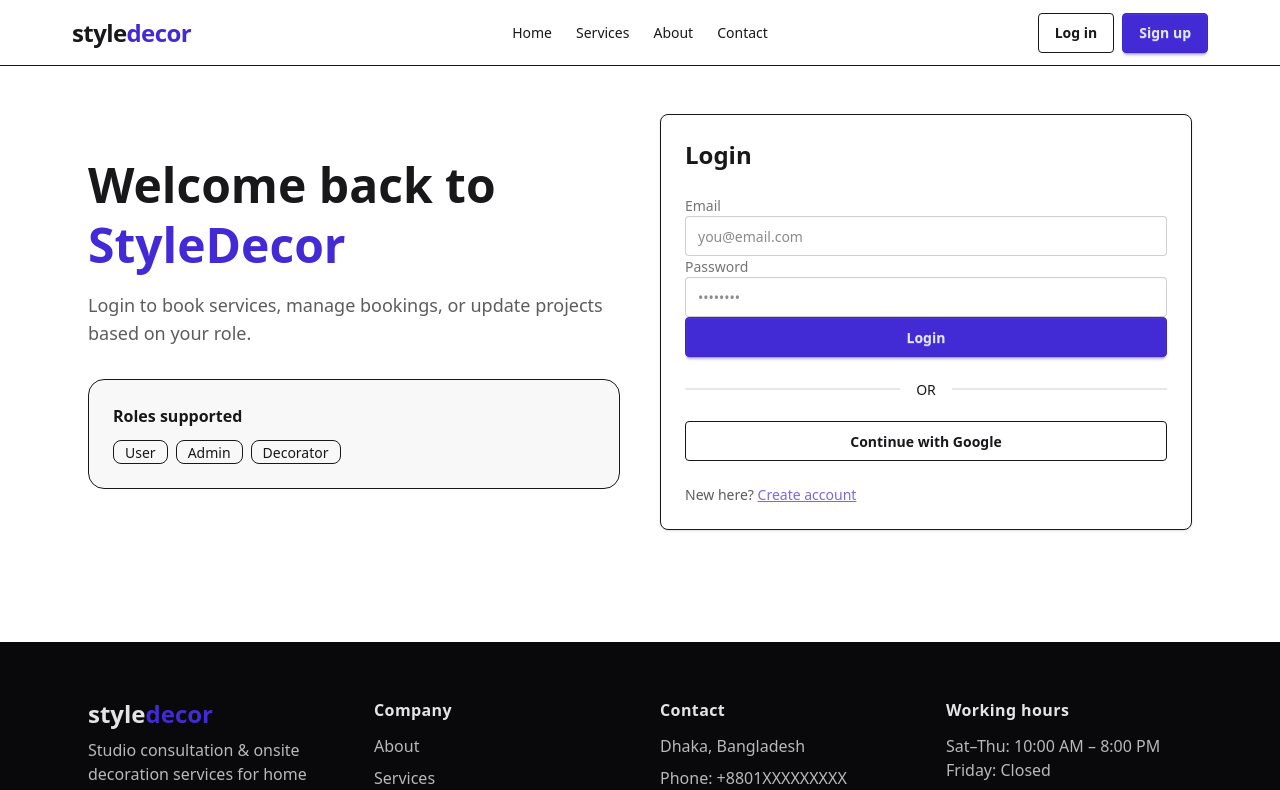
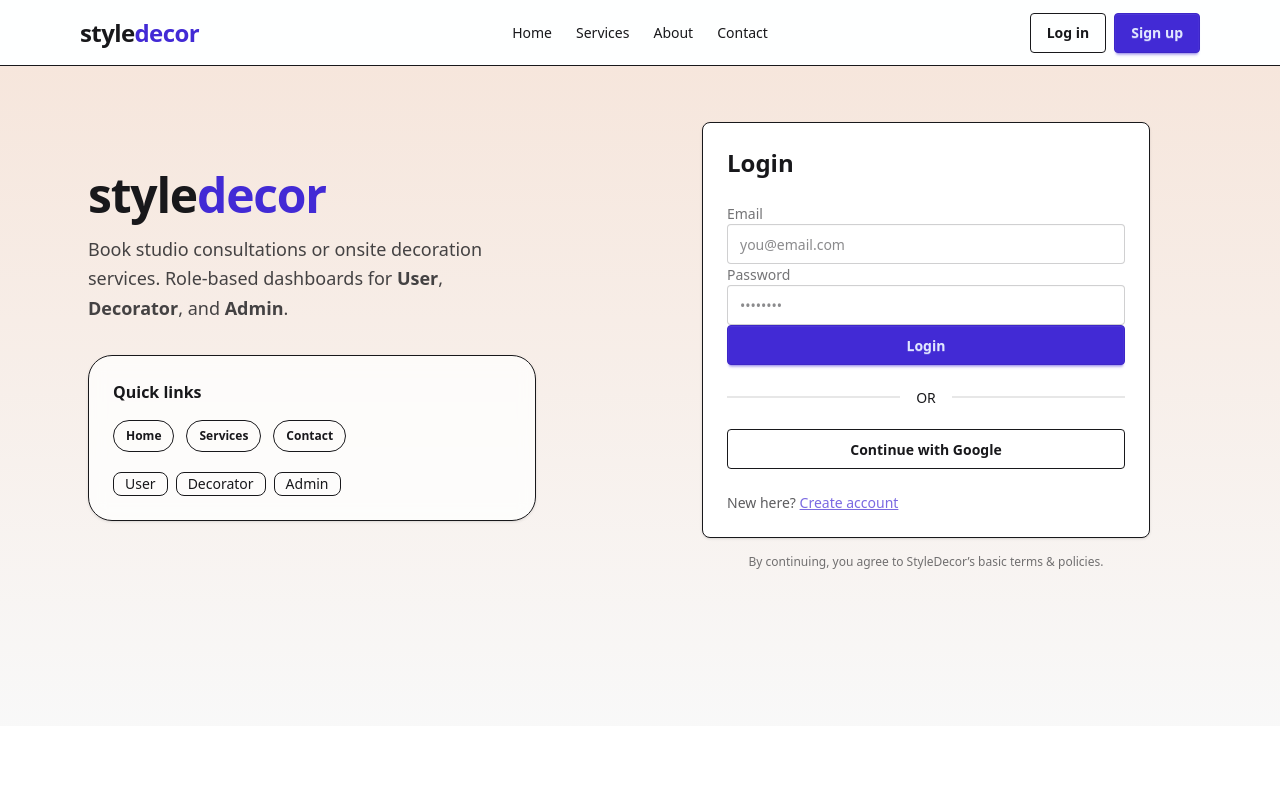
Before and after one commit to radiumSodium/styleDecor-C, a React (Vite) app: page /login in a window 1280 px wide. Shown: the top 790 px of the page. Built offline with nearby package versions, Linux system fonts and the light colour scheme; no server answers.

Commit message:
Reworked auth & payment from stable commit

```diff
--- a/src/components/Navbar.jsx
+++ b/src/components/Navbar.jsx
@@ -2,19 +2,22 @@ import { Link, NavLink, useNavigate } from "react-router-dom";
 import useAuth from "../auth/useAuth";
 
 export default function Navbar() {
-  const { user, logout } = useAuth();
+  const { fbUser, user, loading, logout } = useAuth(); // ✅ use fbUser + user
   const navigate = useNavigate();
 
+  const role = user?.role || "user";
   const dashPath =
-    user?.role === "admin"
+    role === "admin"
       ? "/dashboard/admin"
-      : user?.role === "decorator"
+      : role === "decorator"
       ? "/dashboard/decorator"
       : "/dashboard/user";
 
+  const isLoggedIn = !!fbUser; // ✅ instant UI after firebase login
+
   return (
-    <div className="sticky top-0 z-50 bg-base-100 border-b">
-      <div className="navbar max-w-6xl mx-auto">
+    <div className="sticky top-0 z-50 bg-base-100/90 backdrop-blur border-b">
+      <div className="navbar max-w-6xl mx-auto px-4">
         <div className="navbar-start">
           <Link to="/" className="text-2xl font-black tracking-tight">
             style<span className="text-primary">decor</span>
@@ -39,35 +42,43 @@ export default function Navbar() {
         </div>
 
         <div className="navbar-end gap-2">
-          {user ? (
+          {isLoggedIn ? (
             <>
               <button
                 className="btn btn-ghost"
                 onClick={() => navigate(dashPath)}
+                disabled={loading}
               >
-                Dashboard
+                {loading ? "Loading..." : "Dashboard"}
               </button>
 
               <div className="dropdown dropdown-end">
                 <div tabIndex={0} role="button" className="btn btn-ghost">
                   <div className="avatar">
-                    <div className="w-8 rounded-full">
+                    <div className="w-9 rounded-full ring ring-primary/30 ring-offset-2 ring-offset-base-100">
                       <img
-                        src={user.photoURL || "https://i.pravatar.cc/80"}
+                        src={fbUser?.photoURL || "https://i.pravatar.cc/80"}
                         alt="profile"
                       />
                     </div>
                   </div>
                 </div>
+
                 <ul
                   tabIndex={0}
-                  className="dropdown-content menu bg-base-100 border rounded-box w-52 p-2 shadow"
+                  className="dropdown-content menu bg-base-100 border rounded-box w-56 p-2 shadow"
                 >
+                  <li className="px-3 py-2 text-sm opacity-70">
+                    {fbUser?.displayName || fbUser?.email}
+                    <div className="text-xs opacity-60">Role: {role}</div>
+                  </li>
+
                   <li>
                     <button onClick={() => navigate(dashPath)}>
                       Your account
                     </button>
                   </li>
+
                   <li>
                     <button onClick={logout}>Logout</button>
                   </li>
--- /dev/null
+++ b/src/layouts/AuthLayout.jsx
@@ -0,0 +1,66 @@
+import { Outlet, NavLink } from "react-router-dom";
+
+export default function AuthLayout() {
+  return (
+    <div className="min-h-[calc(100vh-140px)] bg-linear-to-b from-[#f6e6dc] to-base-200">
+      <div className="max-w-6xl mx-auto px-6 py-10 lg:py-14">
+        <div className="grid lg:grid-cols-2 gap-10 items-stretch">
+          {/* Left side */}
+          <div className="hidden lg:flex flex-col justify-center">
+            <div className="text-5xl font-black tracking-tight">
+              style<span className="text-primary">decor</span>
+            </div>
+
+            <p className="mt-4 opacity-80 text-lg leading-relaxed max-w-md">
+              Book studio consultations or onsite decoration services.
+              Role-based dashboards for <b>User</b>, <b>Decorator</b>, and{" "}
+              <b>Admin</b>.
+            </p>
+
+            <div className="mt-8 p-6 rounded-3xl bg-base-100/70 backdrop-blur border shadow-sm max-w-md">
+              <p className="font-semibold">Quick links</p>
+              <div className="mt-4 flex flex-wrap gap-3">
+                <NavLink className="btn btn-sm btn-outline rounded-full" to="/">
+                  Home
+                </NavLink>
+                <NavLink
+                  className="btn btn-sm btn-outline rounded-full"
+                  to="/services"
+                >
+                  Services
+                </NavLink>
+                <NavLink
+                  className="btn btn-sm btn-outline rounded-full"
+                  to="/contact"
+                >
+                  Contact
+                </NavLink>
+              </div>
+
+              <div className="mt-5 flex gap-2 flex-wrap">
+                <span className="badge badge-outline">User</span>
+                <span className="badge badge-outline">Decorator</span>
+                <span className="badge badge-outline">Admin</span>
+              </div>
+            </div>
+          </div>
+
+          {/* Right side form */}
+          <div className="flex items-center justify-center">
+            <div className="w-full max-w-md">
+              <div className="card bg-base-100 border shadow-sm">
+                <div className="card-body">
+                  <Outlet />
+                </div>
+              </div>
+
+              <p className="text-xs opacity-60 mt-4 text-center">
+                By continuing, you agree to StyleDecor’s basic terms & policies.
+              </p>
+            </div>
+          </div>
+        </div>
+      </div>
+    </div>
+  );
+}
--- a/src/pages/auth/Login.jsx
+++ b/src/pages/auth/Login.jsx
@@ -1,82 +1,59 @@
-import { useState } from "react";
+import { useEffect, useState } from "react";
 import { Link, useLocation, useNavigate } from "react-router-dom";
 import useAuth from "../../auth/useAuth";
 import { roleToDashboard } from "../../auth/roleRedirect";
 
 export default function Login() {
-  const { login, googleLogin, user } = useAuth();
+  const { login, googleLogin, user, loading, authReady } = useAuth();
   const navigate = useNavigate();
   const location = useLocation();
 
-  const from = location.state?.from?.pathname; // if user tried a protected page first
+  const from = location.state?.from?.pathname;
 
   const [email, setEmail] = useState("");
   const [password, setPassword] = useState("");
-  const [loading, setLoading] = useState(false);
+  const [submitting, setSubmitting] = useState(false);
   const [err, setErr] = useState("");
 
-  const goNext = (role) => {
-    // if they came from a protected route, take them there, else role dashboard
-    navigate(from || roleToDashboard(role), { replace: true });
-  };
+  // ✅ Redirect when db user is ready
+  useEffect(() => {
+    if (!authReady) return;
+    if (!loading && user?.role) {
+      navigate(from || roleToDashboard(user.role), { replace: true });
+    }
+  }, [authReady, loading, user, from, navigate]);
 
   const handleEmailLogin = async (e) => {
     e.preventDefault();
     setErr("");
-    setLoading(true);
+    setSubmitting(true);
     try {
       await login({ email, password });
-      // AuthProvider will create session and set user.role
-      // Wait a micro tick for context update:
-      setTimeout(() => goNext(user?.role || "user"), 0);
+      // ✅ no manual navigate here
     } catch (error) {
       setErr(error?.message || "Login failed");
     } finally {
-      setLoading(false);
+      setSubmitting(false);
     }
   };
 
   const handleGoogle = async () => {
     setErr("");
-    setLoading(true);
+    setSubmitting(true);
     try {
       await googleLogin();
-      setTimeout(() => goNext(user?.role || "user"), 0);
     } catch (error) {
       setErr(error?.message || "Google login failed");
     } finally {
-      setLoading(false);
+      setSubmitting(false);
     }
   };
 
   return (
-    <div className="max-w-6xl mx-auto px-6 py-12">
-      <div className="grid lg:grid-cols-2 gap-10 items-center">
-        {/* Left: brand */}
-        <div className="hidden lg:block">
-          <h1 className="text-5xl font-black leading-tight">
-            Welcome back to <span className="text-primary">StyleDecor</span>
-          </h1>
-          <p className="mt-4 opacity-70 text-lg">
-            Login to book services, manage bookings, or update projects based on
-            your role.
-          </p>
-          <div className="mt-8 p-6 rounded-2xl bg-base-200 border">
-            <p className="font-semibold">Roles supported</p>
-            <div className="mt-3 flex gap-2 flex-wrap">
-              <span className="badge badge-outline">User</span>
-              <span className="badge badge-outline">Admin</span>
-              <span className="badge badge-outline">Decorator</span>
-            </div>
-          </div>
-        </div>
+    <>
+      <h2 className="text-2xl font-black">Login</h2>
 
-        {/* Right: form */}
-        <div className="card bg-base-100 border shadow-sm">
-          <div className="card-body">
-            <h2 className="card-title text-2xl">Login</h2>
-
-            {err && <div className="alert alert-error mt-2">{err}</div>}
+      {err && <div className="alert alert-error mt-3">{err}</div>}
 
       <form onSubmit={handleEmailLogin} className="mt-4 space-y-3">
         <label className="form-control w-full">
@@ -107,8 +84,8 @@ export default function Login() {
           />
         </label>
 
-              <button className="btn btn-primary w-full" disabled={loading}>
-                {loading ? "Logging in..." : "Login"}
+        <button className="btn btn-primary w-full" disabled={submitting}>
+          {submitting ? "Logging in..." : "Login"}
         </button>
       </form>
 
@@ -117,7 +94,7 @@ export default function Login() {
       <button
         onClick={handleGoogle}
         className="btn btn-outline w-full"
-              disabled={loading}
+        disabled={submitting}
       >
         Continue with Google
       </button>
@@ -128,9 +105,6 @@ export default function Login() {
           Create account
         </Link>
       </p>
-          </div>
-        </div>
-      </div>
-    </div>
+    </>
   );
 }
--- a/src/pages/auth/Register.jsx
+++ b/src/pages/auth/Register.jsx
@@ -1,10 +1,10 @@
-import { useState } from "react";
+import { useEffect, useState } from "react";
 import { Link, useNavigate } from "react-router-dom";
 import useAuth from "../../auth/useAuth";
 import { roleToDashboard } from "../../auth/roleRedirect";
 
 export default function Register() {
-  const { register, googleLogin, user } = useAuth();
+  const { register, googleLogin, user, loading, authReady } = useAuth();
   const navigate = useNavigate();
 
   const [name, setName] = useState("");
@@ -12,47 +12,49 @@ export default function Register() {
   const [email, setEmail] = useState("");
   const [password, setPassword] = useState("");
 
-  const [loading, setLoading] = useState(false);
+  const [submitting, setSubmitting] = useState(false);
   const [err, setErr] = useState("");
 
-  const goNext = (role) => navigate(roleToDashboard(role), { replace: true });
+  // ✅ Redirect when dbUser is ready
+  useEffect(() => {
+    if (!authReady) return;
+    if (!loading && user?.role) {
+      navigate(roleToDashboard(user.role), { replace: true });
+    }
+  }, [authReady, loading, user, navigate]);
 
   const handleRegister = async (e) => {
     e.preventDefault();
     setErr("");
-    setLoading(true);
+    setSubmitting(true);
     try {
       await register({ name, email, password, photoURL });
-      // default role is "user"
-      setTimeout(() => goNext(user?.role || "user"), 0);
+      // ✅ no navigate here
     } catch (error) {
       setErr(error?.message || "Registration failed");
     } finally {
-      setLoading(false);
+      setSubmitting(false);
     }
   };
 
   const handleGoogle = async () => {
     setErr("");
-    setLoading(true);
+    setSubmitting(true);
     try {
       await googleLogin();
-      setTimeout(() => goNext(user?.role || "user"), 0);
     } catch (error) {
       setErr(error?.message || "Google signup failed");
     } finally {
-      setLoading(false);
+      setSubmitting(false);
     }
   };
 
   return (
-    <div className="max-w-6xl mx-auto px-6 py-12">
-      <div className="card bg-base-100 border shadow-sm max-w-xl mx-auto">
-        <div className="card-body">
-          <h2 className="card-title text-2xl">Create your account</h2>
+    <>
+      <h2 className="text-2xl font-black">Create your account</h2>
       <p className="opacity-70">
-            New accounts start as <span className="font-semibold">User</span>.
-            Admin can assign Decorator/Admin later.
+        New accounts start as <span className="font-semibold">User</span>. Admin
+        can assign Decorator/Admin later.
       </p>
 
       {err && <div className="alert alert-error mt-3">{err}</div>}
@@ -66,7 +68,6 @@ export default function Register() {
             className="input input-bordered w-full"
             value={name}
             onChange={(e) => setName(e.target.value)}
-                placeholder="Your name"
             required
           />
         </label>
@@ -79,7 +80,6 @@ export default function Register() {
             className="input input-bordered w-full"
             value={photoURL}
             onChange={(e) => setPhotoURL(e.target.value)}
-                placeholder="https://..."
           />
         </label>
 
@@ -92,7 +92,6 @@ export default function Register() {
             type="email"
             value={email}
             onChange={(e) => setEmail(e.target.value)}
-                placeholder="you@email.com"
             required
           />
         </label>
@@ -106,14 +105,13 @@ export default function Register() {
             type="password"
             value={password}
             onChange={(e) => setPassword(e.target.value)}
-                placeholder="Minimum 6 characters"
             minLength={6}
             required
           />
         </label>
 
-            <button className="btn btn-primary w-full" disabled={loading}>
-              {loading ? "Creating..." : "Register"}
+        <button className="btn btn-primary w-full" disabled={submitting}>
+          {submitting ? "Creating..." : "Register"}
         </button>
       </form>
 
@@ -122,7 +120,7 @@ export default function Register() {
       <button
         onClick={handleGoogle}
         className="btn btn-outline w-full"
-            disabled={loading}
+        disabled={submitting}
       >
         Continue with Google
       </button>
@@ -133,8 +131,6 @@ export default function Register() {
           Login
         </Link>
       </p>
-        </div>
-      </div>
-    </div>
+    </>
   );
 }
```
Also changed, not shown: src/auth/AuthProvider.jsx (+35 -16 lines), src/pages/payment/Payment.jsx (+81 -18 lines), src/routes/router.jsx (+13 -7 lines). Lines whose indentation alone changed are shown as unchanged.
